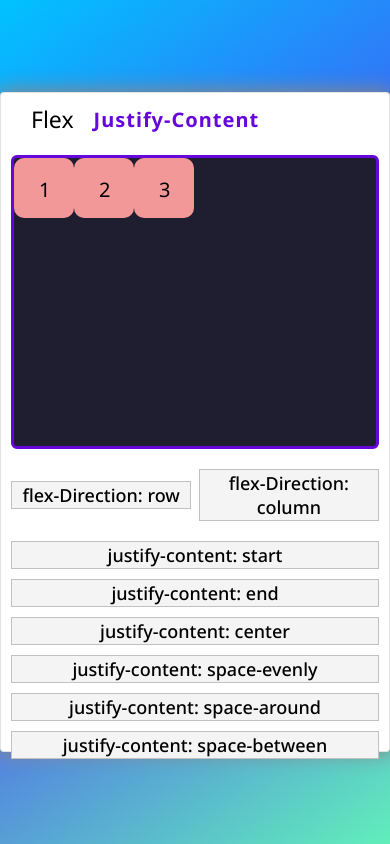
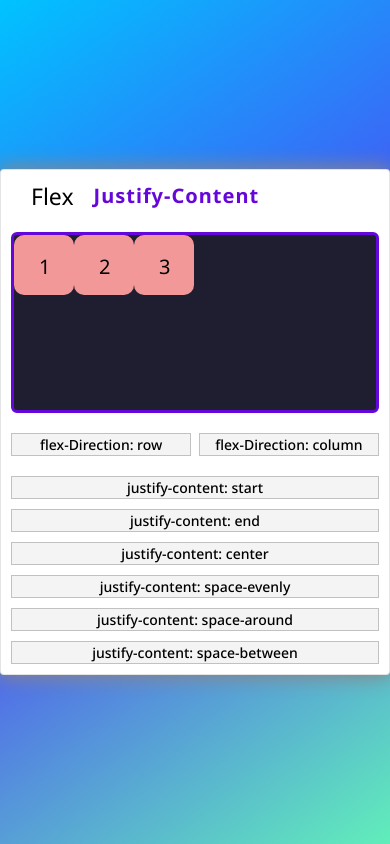
Before and after one commit to FZRAJPUT/e-learn, a plain HTML site: page index.html in a window 390 px wide. Drawn offline with Linux system fonts and the light colour scheme.

Commit message:
Update style.css

```diff
--- a/style.css
+++ b/style.css
@@ -20,7 +20,7 @@ body {
 }
 
 .main {
-    height: 660px;
+    height: 96%;
     width: 600px;
     background: #ffffff;
     border: 1px solid #0000001b;
@@ -113,3 +113,19 @@ span {
         background: #e3e2e2;
     }
 }
+
+@media (max-width:600px){
+    .main{
+        height: 60%;
+        justify-content: space-evenly;
+    }
+    .select button{
+    font-size: 14px;
+    }
+    .change .change1{
+        font-size: 14px;
+    }
+    .change .change1{
+        gap: 15px;
+    }
+}
```
